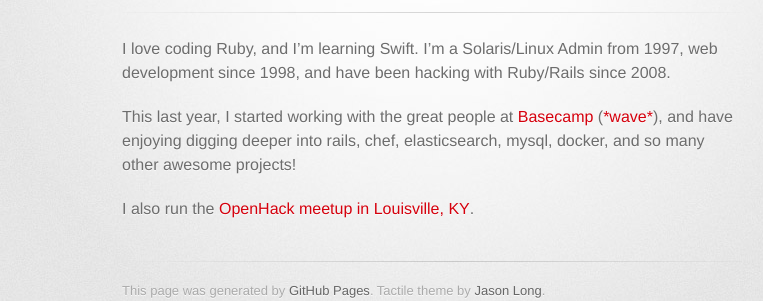
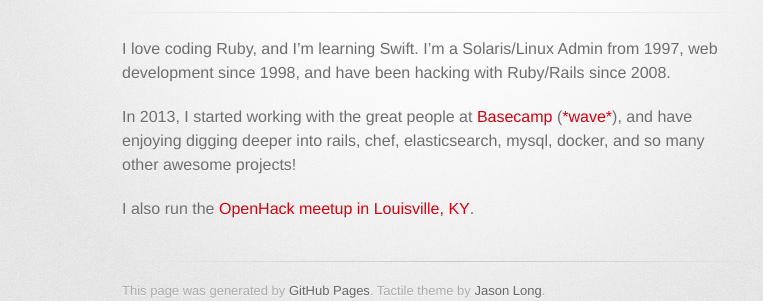
Before and after one commit to anoldguy/anoldguy.github.io, a Jekyll site: the page built from index.markdown, in a window 1280 px wide. Shown: the part 209-510 px from the top of the page, without its empty margins (208-971 px from the left). Built offline with Jekyll 4.4.1, drawn with Linux system fonts in a browser that asks for light colours; some web fonts are replaced.

Commit message:
Tweak start date

```diff
--- a/index.markdown
+++ b/index.markdown
@@ -5,7 +5,7 @@ title: Nathan Anderson
 
 I love coding Ruby, and I'm learning Swift.  I'm a Solaris/Linux Admin from 1997, web development since 1998, and have been hacking with Ruby/Rails since 2008.
 
-This last year, I started working with the great people at [Basecamp](https://basecamp.com/) ([\*wave\*](https://signalvnoise.com/writers/nathan)), and have enjoying digging deeper into rails, chef, elasticsearch, mysql, docker, and so many other awesome projects!
+In 2013, I started working with the great people at [Basecamp](https://basecamp.com/) ([\*wave\*](https://signalvnoise.com/writers/nathan)), and have enjoying digging deeper into rails, chef, elasticsearch, mysql, docker, and so many other awesome projects!
 
 I also run the [OpenHack meetup in Louisville, KY](http://openhack.github.io/louisville/).
 
```
